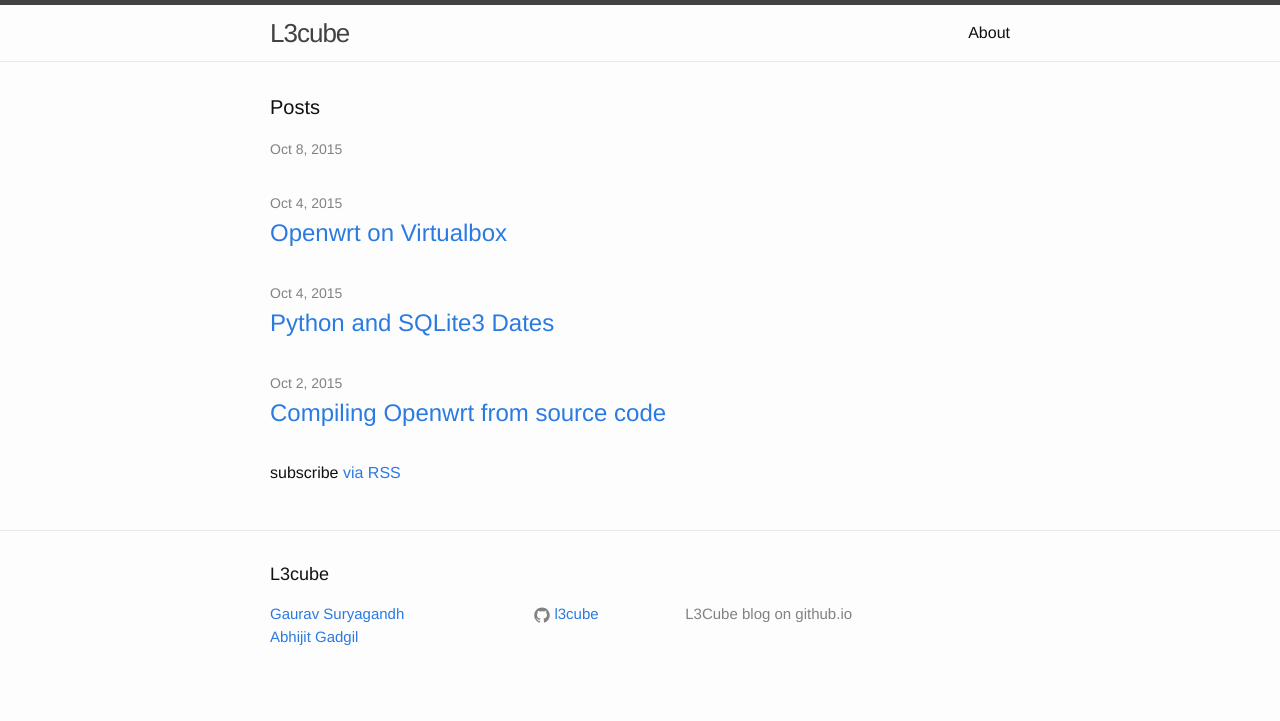
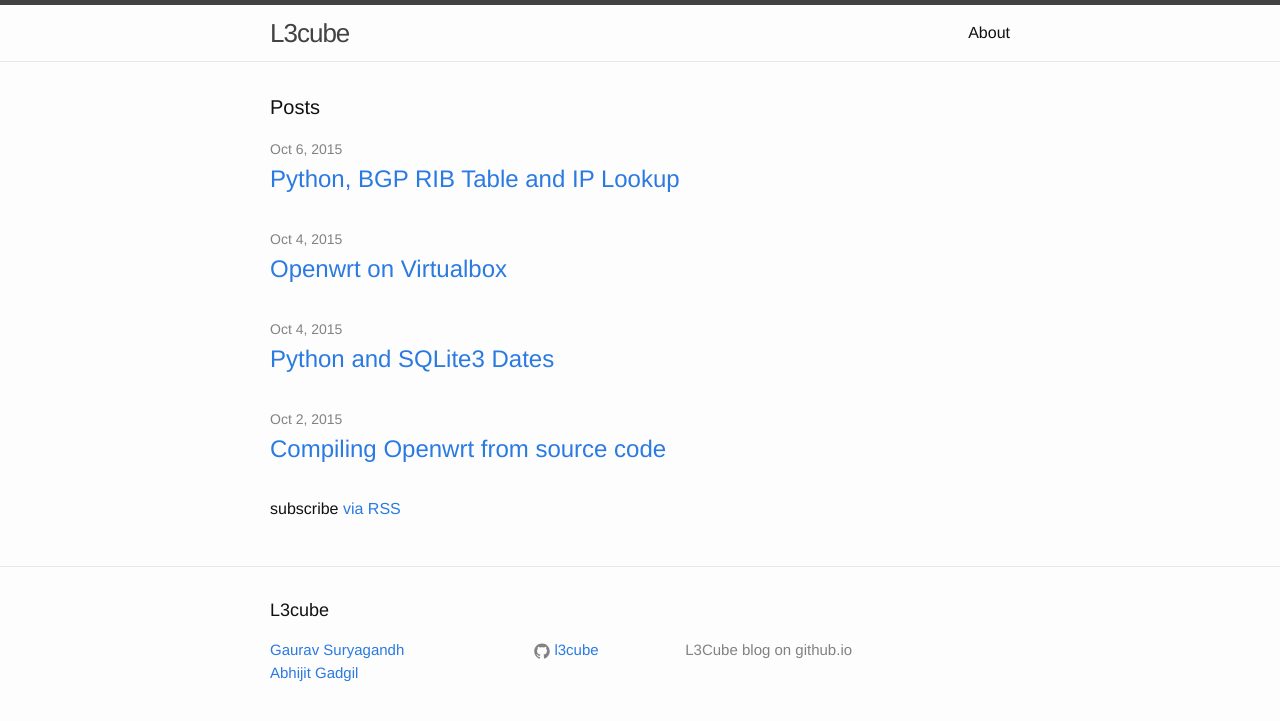
Before and after one commit to l3cube/l3cube.github.io, a Jekyll site: the page built from index.html, in a window 1280 px wide. Shown: the top 721 px of the page. Built offline with Jekyll 4.4.1, drawn with Linux system fonts in a browser that asks for light colours.

Commit message:
- A typo that was messing up the layout

```diff
--- a/_posts/2015-10-06-PYthon-IPLookup.markdown
+++ b/_posts/2015-10-06-PYthon-IPLookup.markdown
@@ -1,12 +1,11 @@
 ---
 layout: post
-title:  "Python, BGP RIB Table and IP Lookup
+title:  Python, BGP RIB Table and IP Lookup
 date:   2015-10-06
 author: Abhijit Gadgil
 categories: Python
 tags: python, numpy, iplookup
 ---
-
 
 Recently, I was looking at the RadixIPLookup element in [Click](http://www.read.cs.ucla.edu/click/elements) about an implementation of a routing table, which could do very fast lookup on a routing table of about 167K entries. I was looking at another fast IP lookup for a related problem at work - though not on such a large table size and the problem was that of a fixed match, so a simple hash table should suffice. Interestingly a while back I'd looked at some of the datasets from [caida.org](http://data.caida.org/datasets/) while I was looking around about net neutrality. Specifically I was looking at whether there's any data that could tell me what percentage of IP addresses are local to a country (say India).
 
```
